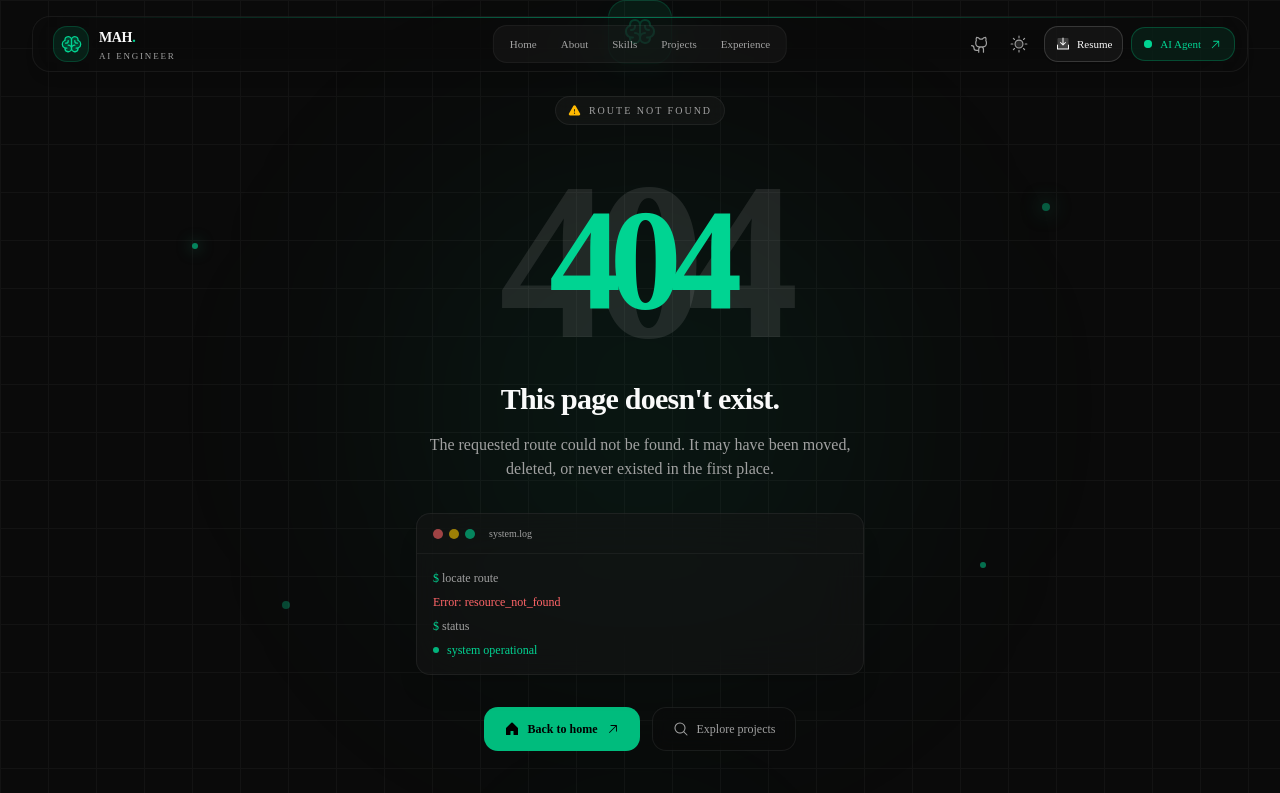
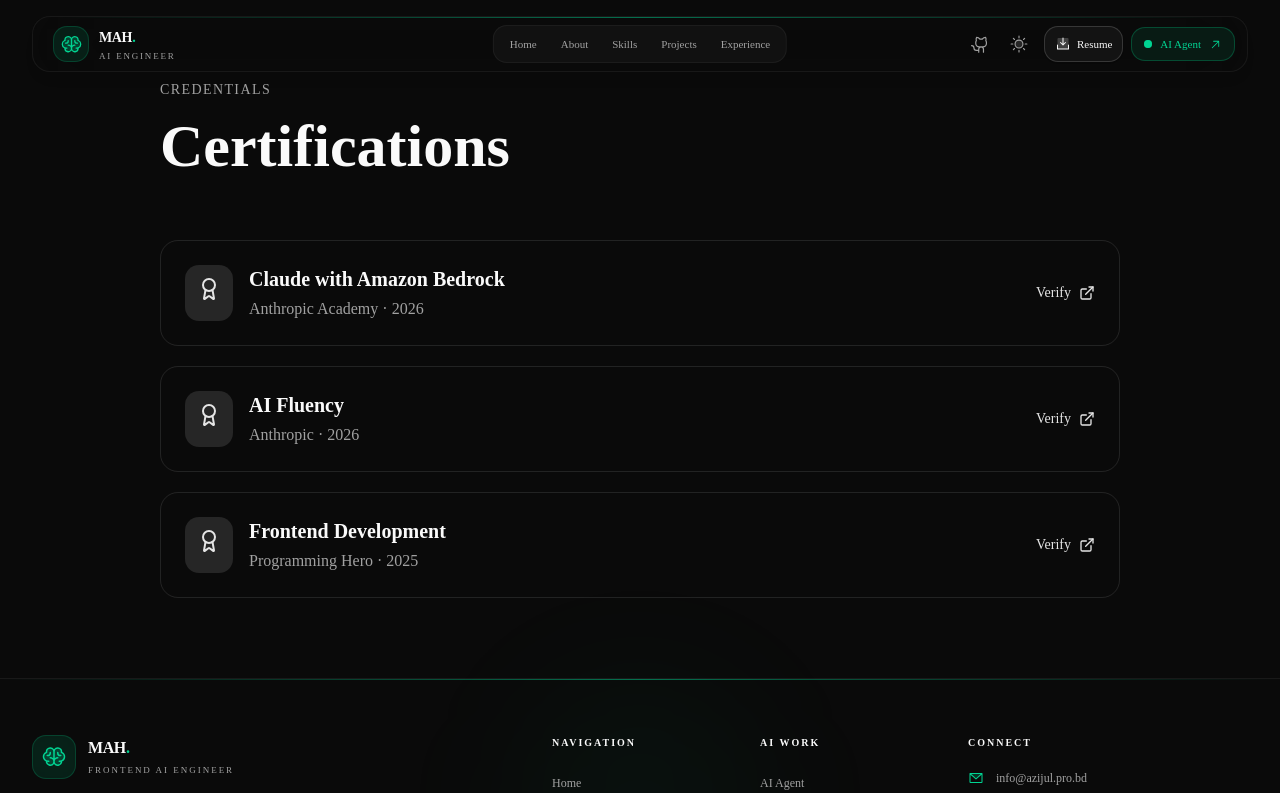
Before and after one commit to azijulhakimbd/Portfolio, a Next.js app: page /certifications in a window 1280 px wide. Before the commit this address had no page. Shown: the top 793 px of the page. Built offline with nearby package versions, Linux system fonts and the light colour scheme.

Commit message:
feat:certifications page add

```diff
--- /dev/null
+++ b/app/certifications/page.tsx
@@ -0,0 +1,68 @@
+import { Award, ExternalLink } from "lucide-react";
+
+const certifications = [
+  {
+    title: "Claude with Amazon Bedrock",
+    issuer: "Anthropic Academy",
+    year: "2026",
+  },
+  {
+    title: "AI Fluency",
+    issuer: "Anthropic",
+    year: "2026",
+  },
+  {
+    title: "Frontend Development",
+    issuer: "Programming Hero",
+    year: "2025",
+  },
+];
+
+export default function CertificationsPage() {
+  return (
+    <main className="mx-auto max-w-5xl px-6 py-20 lg:px-8">
+      <header>
+        <p className="text-sm uppercase tracking-widest text-muted-foreground">
+          Credentials
+        </p>
+
+        <h1 className="mt-4 text-4xl font-bold sm:text-6xl">
+          Certifications
+        </h1>
+      </header>
+
+      <section className="mt-16 space-y-5">
+        {certifications.map((certificate) => (
+          <article
+            key={certificate.title}
+            className="flex flex-col gap-5 rounded-2xl border p-6 sm:flex-row sm:items-center sm:justify-between"
+          >
+            <div className="flex gap-4">
+              <div className="rounded-xl bg-muted p-3">
+                <Award className="size-6 text-primary" />
+              </div>
+
+              <div>
+                <h2 className="text-xl font-semibold">
+                  {certificate.title}
+                </h2>
+
+                <p className="mt-1 text-muted-foreground">
+                  {certificate.issuer} · {certificate.year}
+                </p>
+              </div>
+            </div>
+
+            <a
+              href="#"
+              className="inline-flex items-center gap-2 text-sm font-medium text-primary"
+            >
+              Verify
+              <ExternalLink className="size-4" />
+            </a>
+          </article>
+        ))}
+      </section>
+    </main>
+  );
+}
```
